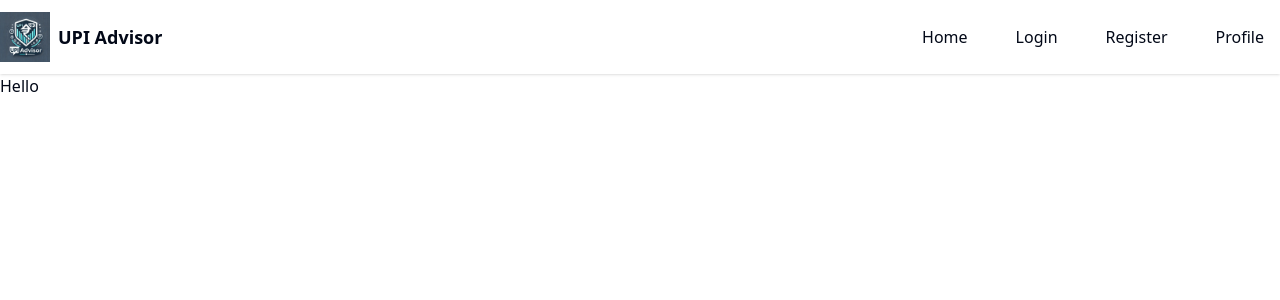
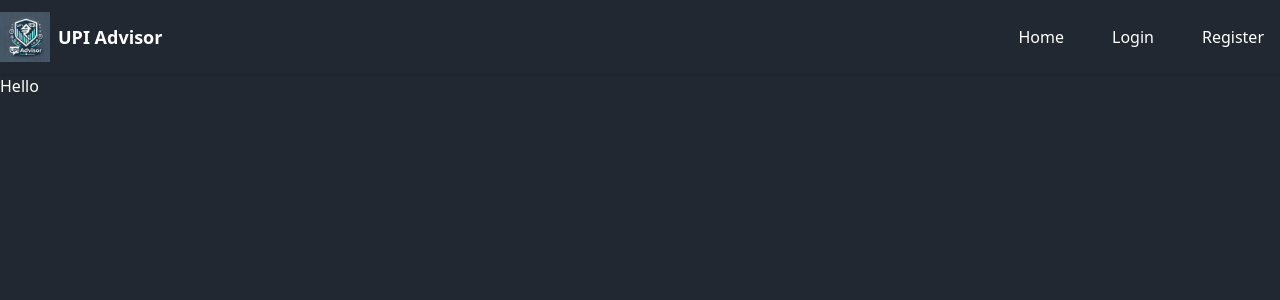
Before and after one commit to yudhi66/upiAdvisor, a React (Vite) app in the folder client/upiAdvisor/: page / in a window 1280 px wide. Shown: the top 300 px of the page. Built offline with nearby package versions, Linux system fonts and the light colour scheme.

Commit message:
get User

```diff
--- a/client/upiAdvisor/package.json
+++ b/client/upiAdvisor/package.json
@@ -11,6 +11,7 @@
   },
   "dependencies": {
     "@radix-ui/react-slot": "^1.1.1",
+    "@reduxjs/toolkit": "^2.5.0",
     "@tabler/icons-react": "^3.27.1",
     "class-variance-authority": "^0.7.1",
     "clsx": "^2.1.1",
@@ -18,6 +19,7 @@
     "lucide-react": "^0.469.0",
     "react": "^18.3.1",
     "react-dom": "^18.3.1",
+    "react-redux": "^9.2.0",
     "react-router-dom": "^7.1.1",
     "tailwind-merge": "^2.6.0",
     "tailwindcss-animate": "^1.0.7"
--- a/client/upiAdvisor/src/App.jsx
+++ b/client/upiAdvisor/src/App.jsx
@@ -1,19 +1,35 @@
+/* eslint-disable no-unused-vars */
 
 import { Outlet } from 'react-router-dom';
  import Header from './pages/header.jsx';
+import { useEffect, useState } from 'react';
+import { useDispatch } from 'react-redux';
 function App() {
+  const [loading,setLoading]=useState(true);
+  const dispatch =useDispatch();
+ useEffect(()=>{
+
+
+ })
 
 
   return (
-    <>
-      <Header/>
+    <div className='min-h-screen flex flex-wrap content-between bg-[#222831] text-white'>
+    <div className='w-full block'>
+         <Header/>
+        <main>
 
-<main>
-    <Outlet/>
-</main>
+        <Outlet/>
+        </main>
 
 
-    </>
+
+    </div>
+
+
+    </div>
+
+
   )
 }
 
--- a/client/upiAdvisor/src/pages/header.jsx
+++ b/client/upiAdvisor/src/pages/header.jsx
@@ -2,71 +2,7 @@
 
  import Container from "../components/container.jsx"
 import { useNavigate } from 'react-router-dom';
-/*function Header() {
 
-   const navigate=useNavigate();
-
-  const navItems=[
-   {
-       name: 'Home',
-       slug: "/",
-       active: true
-     },
-     {
-       name: "Login",
-       slug: "/login",
-       active: true
-   },
-   {
-       name: "Register",
-       slug: "/signup",
-       active: true,
-   },
-   {
-       name: "profile",
-       slug: "/profile",
-       active: true,
-   },
-
-
-  ]
-
-
-   return (
-       <header className='py-3 shadow '>
-        <Container>
-            <nav className='flex flex justify-between items-center '>
-
-         <ul className='flex ml-auto  '>
-           {navItems.map((item)=>
-            item.active ? (
-
-               <li key={item.name}>
-                 <button
-                  onClick={()=>navigate(item.slug)}
-                   className='inline-bock px-6 py-2 duration-200 hover:bg-blue-100 rounded-full'
-
-                 >{item.name}</button>
-
-
-               </li>
-            ):null
-           )}
-
-
-         </ul>
-
-
-
-            </nav>
-        </Container>
-
-       </header>
-   )
-}
-
-export default Header;
-*/
 
 function Header() {
   const navigate = useNavigate();
@@ -87,15 +23,11 @@ function Header() {
       slug: '/signup',
       active: true,
     },
-    {
-      name: 'Profile',
-      slug: '/profile',
-      active: true,
-    },
+
   ];
 
   return (
-    <header className="py-3 shadow ring-slate-50">
+    <header className="py-3 shadow ring-slate-50 colo" >
     <Container>
       <nav className="flex items-center justify-between">
         {/* Logo Section */}
@@ -112,7 +44,7 @@ function Header() {
                 <li key={item.name}>
                   <button
                     onClick={() => navigate(item.slug)}
-                    className="inline-block px-4 py-2 duration-200 hover:bg-blue-100 rounded-full"
+                    className="inline-block px-4 py-2 duration-200 hover:bg-blue-100 hover:text-black rounded-full"
                   >
                     {item.name}
                   </button>
--- /dev/null
+++ b/client/upiAdvisor/src/store/authSlice.js
@@ -0,0 +1,32 @@
+import { createSlice } from "@reduxjs/toolkit";
+
+
+const initialState={
+    status:false,
+    userData:null,
+}
+
+
+const authSlice=createSlice({
+ name:"auth",
+ initialState,
+ reducers:{
+  login:(state,action)=>{
+     state.status=true,
+     state.userData=action.payload.userData;
+  },
+  logout:(state)=>{
+    state.status=false;
+    state.userData=null
+  }
+
+
+ }
+
+})
+
+
+export const {login,logout}=authSlice.actions;
+
+
+export default authSlice.reducer;
--- /dev/null
+++ b/client/upiAdvisor/src/store/store.js
@@ -0,0 +1,13 @@
+import { configureStore } from "@reduxjs/toolkit";
+import authSlice from "./authSlice.js"
+const store=configureStore({
+
+    reducer:{
+
+        auth:authSlice
+    }
+
+});
+
+
+export default store;
```
Also changed, not shown: client/upiAdvisor/src/main.jsx (+9 -1 lines), 1 other file (tests, documents, lock files or other folders).
